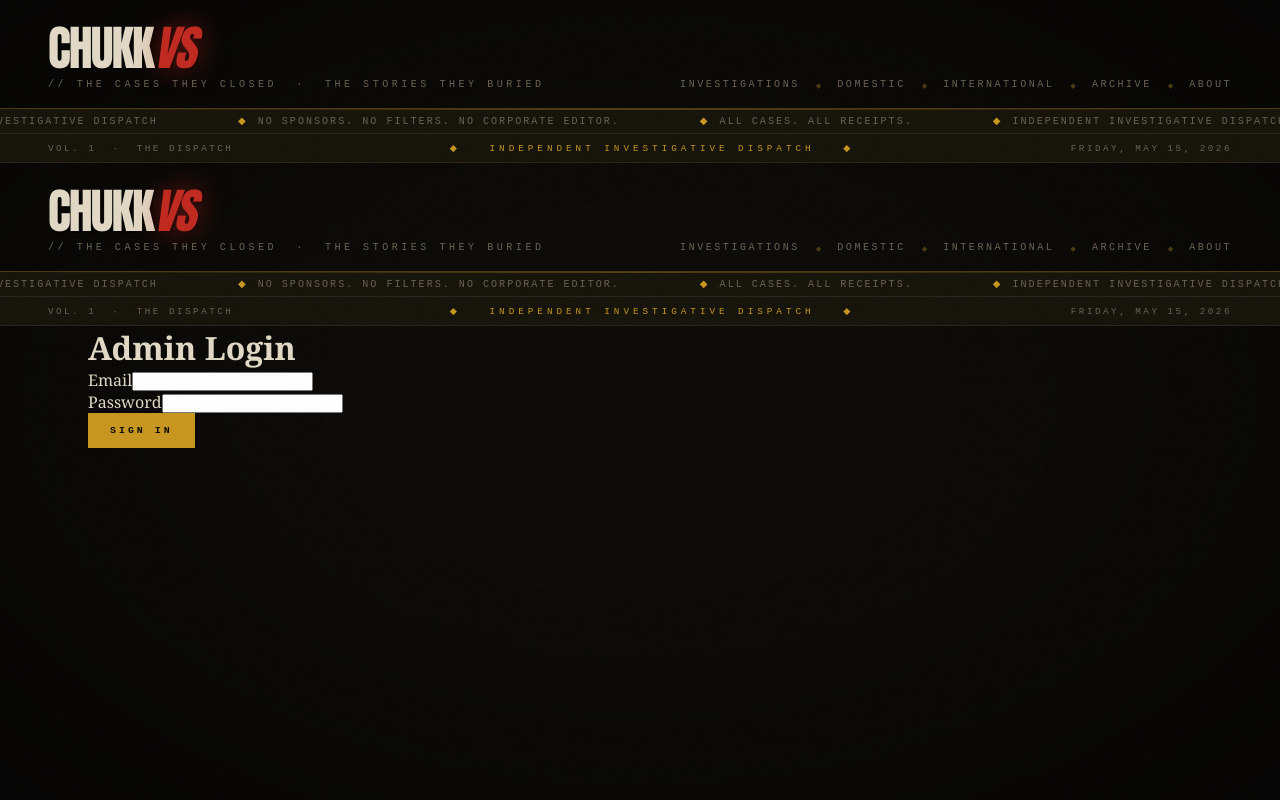
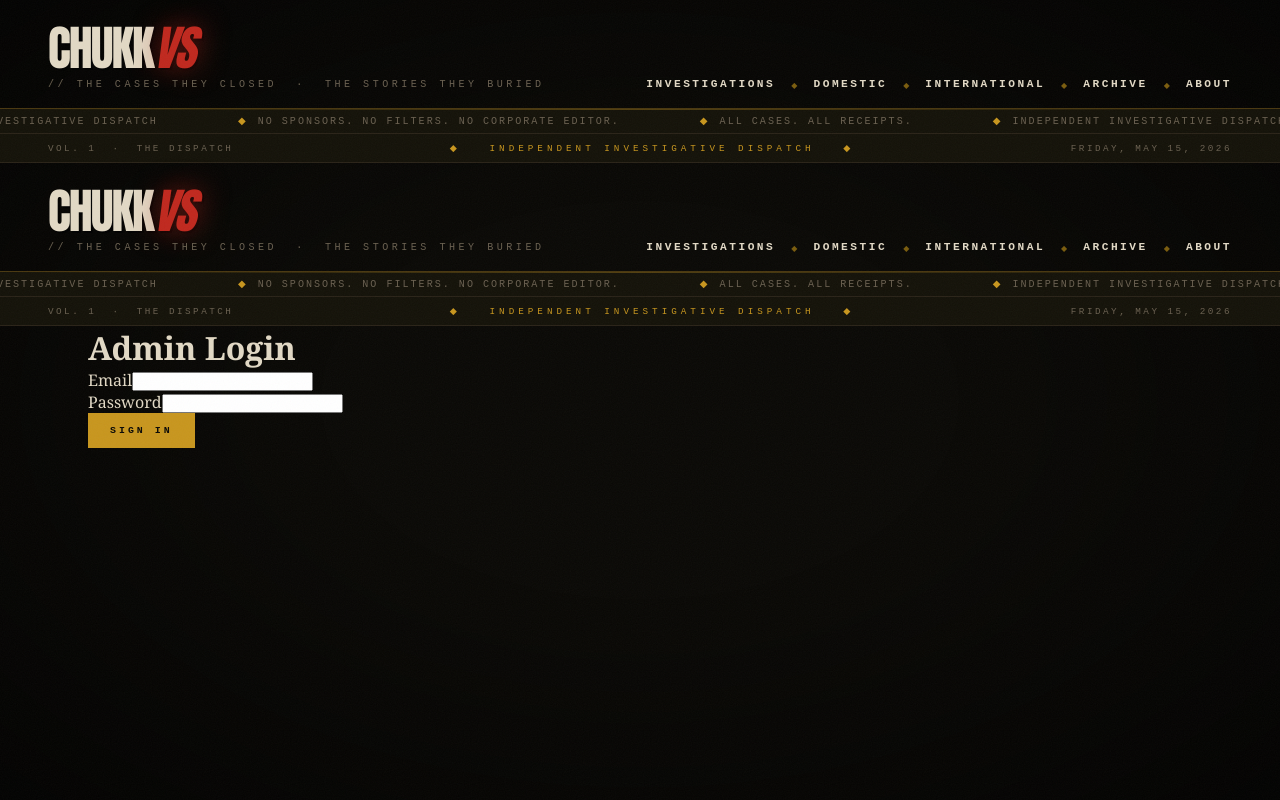
Before and after one commit to chuckkVS/ChuckkVS, a Next.js app: page /admin/login in a window 1280 px wide. Shown: the top 800 px of the page. Built offline with nearby package versions, Linux system fonts and the light colour scheme; no server answers.

Commit message:
Brighten nav links

```diff
--- a/app/globals.css
+++ b/app/globals.css
@@ -95,18 +95,19 @@ body::after {
 nav { display: flex; gap: 16px; align-items: center; }
 nav a {
   font-family: 'Courier New', Courier, monospace;
-  font-size: 0.63rem;
+  font-size: 0.7rem;
   letter-spacing: 2.5px;
   text-transform: uppercase;
-  color: var(--muted);
+  color: var(--cream);
   text-decoration: none;
   transition: color 0.2s;
   background: none;
   border: none;
   cursor: pointer;
+  font-weight: bold;
 }
 nav a:hover { color: var(--gold); }
-.nav-sep { color: var(--border-gold); font-size: 0.45rem; }
+.nav-sep { color: var(--gold-dim); font-size: 0.5rem; }
 
 /* TICKER */
 .ticker {
```
